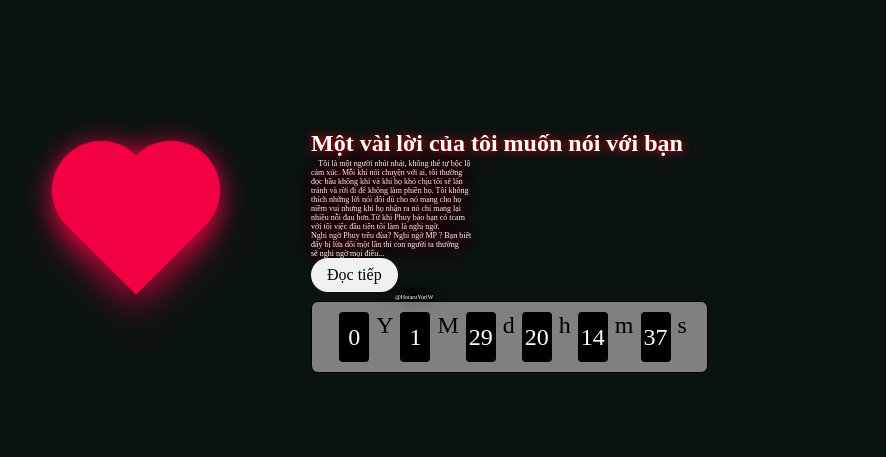
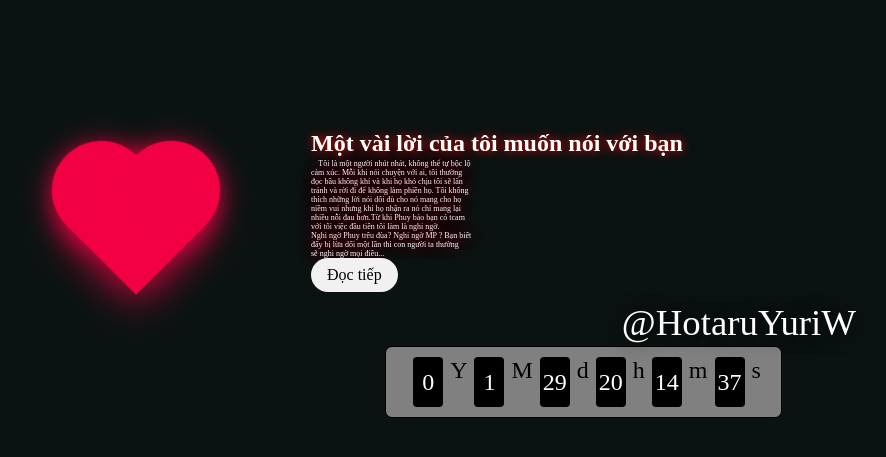
Before and after one commit to YTHzgamer/YTHzgamer.github.io, a PHP site: page /letter/love/index.html in a window 1280 px wide. Shown: the top 457 px of the page, without its empty margins (89-975 px from the left). Run offline with PHP 8.4, Linux system fonts and the light colour scheme.

Commit message:
Update style.css

```diff
--- a/letter/love/style.css
+++ b/letter/love/style.css
@@ -90,7 +90,7 @@ body{
     border-radius: 2px;
 }
 .kyten{
-	font-size: 0.3em;
+	font-size: 2.3em;
     color: #fff;
     text-shadow: -1px 1px 20px #000000;
     display: block;
```
